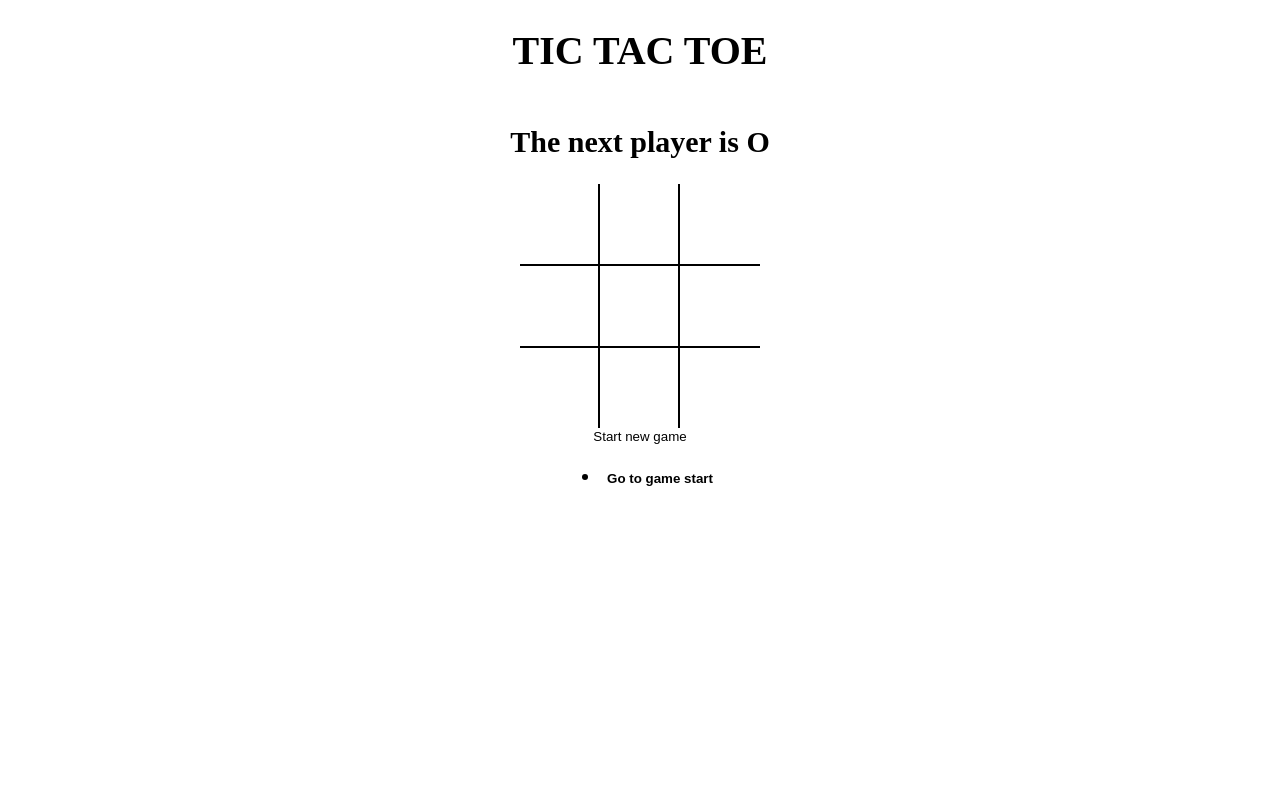
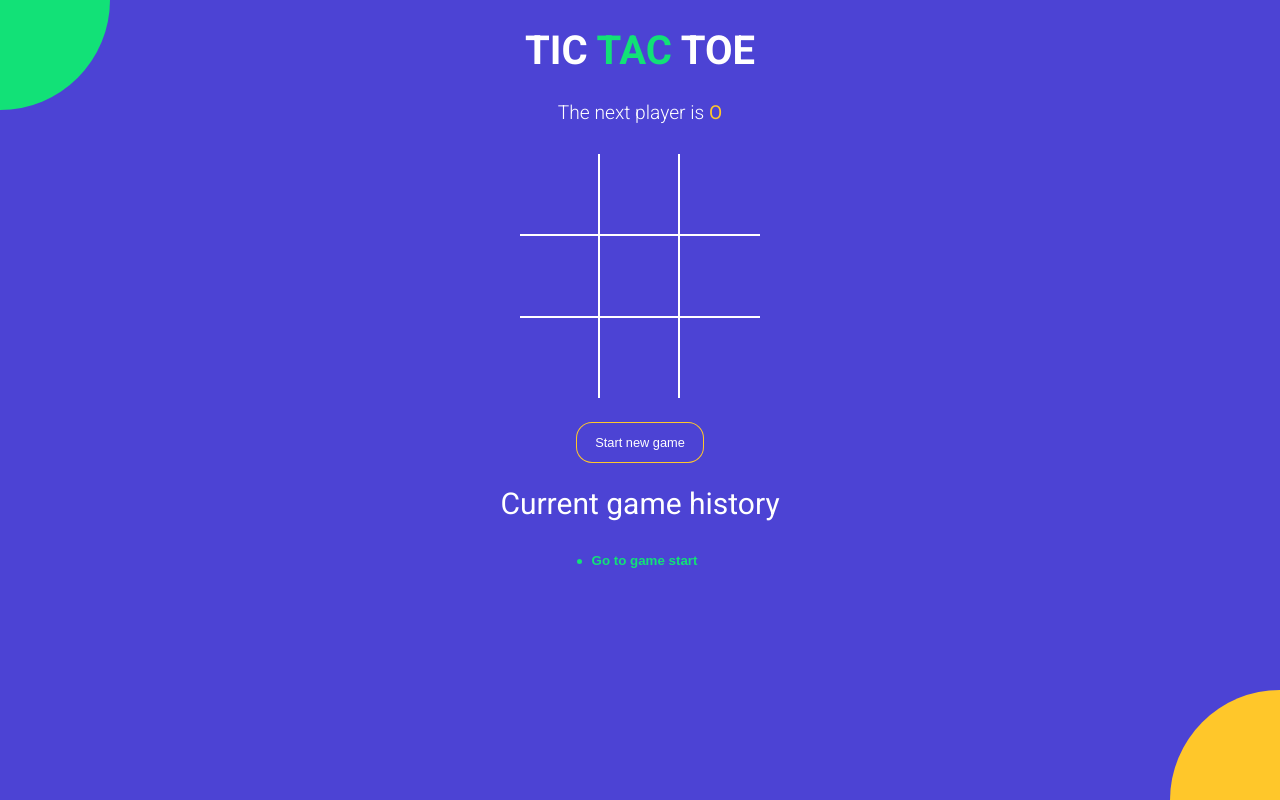
Before and after one commit to perunon/tictactoe, a React (Vite) app: page / in a window 1280 px wide. Built offline with nearby package versions, Linux system fonts and the light colour scheme.

Commit message:
Style the entire app

```diff
--- a/index.html
+++ b/index.html
@@ -1,7 +1,14 @@
 <!DOCTYPE html>
 <html>
   <head>
-    <title>React Vite Micro App</title>
+    <meta charset="UTF-8" />
+    <meta name="viewport" content="width=device-width, initial-scale=1.0" />
+    <meta http-equiv="X-UA-Compatible" content="ie=edge" />
+    <link
+      href="https://fonts.googleapis.com/css?family=Roboto:300,400,700&display=swap"
+      rel="stylesheet"
+    />
+    <title>TIC TAC TOE</title>
   </head>
   <body>
     <div id="root"></div>
--- a/src/App.jsx
+++ b/src/App.jsx
@@ -46,17 +46,25 @@
 
   return (
     <div className="app">
-      <h1>TIC TAC TOE</h1>
+      <h1>
+        TIC <span className="text-green"> TAC </span> TOE
+      </h1>
       <StatusMessage winner={winner} current={current} />
       <Board
         squares={current.squares}
         handleSquareClick={handleSquareClick}
         winningSquares={winningSquares}
       />
-      <button type="button" onClick={onNewGame}>
+      <button
+        type="button"
+        onClick={onNewGame}
+        className={`btn-reset ${winner ? 'active' : ''}`}
+      >
         Start new game
       </button>
+      <h2 style={{ fontWeight: 'normal' }}>Current game history</h2>
       <History history={history} moveTo={moveTo} currentMove={currentMove} />
+      <div className="bg-balls" />
     </div>
   );
 };
--- a/src/components/History.jsx
+++ b/src/components/History.jsx
@@ -2,12 +2,13 @@
 
 const History = ({ history, moveTo, currentMove }) => {
   return (
-    <ul>
+    <div className="history-wrapper">
+      <ul className="history">
         {history.map((_, move) => {
           return (
             <li key={move}>
               <button
-              style={{ fontWeight: move === currentMove ? 'bold' : 'normal' }}
+                className={`btn-move ${move === currentMove ? 'active' : ''}`}
                 type="button"
                 onClick={() => moveTo(move)}
               >
@@ -17,6 +18,7 @@
           );
         })}
       </ul>
+    </div>
   );
 };
 
--- a/src/components/Square.jsx
+++ b/src/components/Square.jsx
@@ -4,12 +4,10 @@
   return (
     <button
       type="button"
-      className="square"
       onClick={onClick}
-      style={{
-        backgroundColor: isWinningSquare ? 'lightgreen' : 'none',
-        fontWeight: isWinningSquare ? 'bold' : 'normal',
-      }}
+      className={`square ${isWinningSquare ? 'winning' : ''} ${
+        value === 'X' ? 'text-green' : 'text-orange'
+      }`}
     >
       {value}
     </button>
--- a/src/components/StatusMessage.jsx
+++ b/src/components/StatusMessage.jsx
@@ -7,13 +7,30 @@
   //     : `The next player is ${current.isXNext ? 'X' : 'O'}`;
 
   return (
-    <h2>
-      {winner && `Winner is ${winner}`}
-      {!winner &&
-        !noMovesLeft &&
-        `The next player is ${current.isXNext ? 'X' : 'O'}`}
-      {!winner && noMovesLeft && `X and O tied`}
-    </h2>
+    <div className="status-message">
+      {winner && (
+        <>
+          Winner is{' '}
+          <span className={winner === 'X' ? 'text-green' : 'text-orange'}>
+            {winner}
+          </span>
+        </>
+      )}
+      {!winner && !noMovesLeft && (
+        <>
+          The next player is{' '}
+          <span className={current.isXNext ? 'text-green' : 'text-orange'}>
+            {current.isXNext ? 'X' : 'O'}
+          </span>
+        </>
+      )}
+      {!winner && noMovesLeft && (
+        <>
+          <span className="text-green">X</span> and{' '}
+          <span className="text-orange"> O</span> tied
+        </>
+      )}
+    </div>
   );
 };
 
--- a/src/styles/root.scss
+++ b/src/styles/root.scss
@@ -1,4 +1,11 @@
+$green: #12e177;
+$orange: #ffc72a;
+$blue: #4c43d4;
+
 body {
+  font-family: 'Roboto', sans-serif;
+  background-color: $blue;
+  color: #fff;
   padding: 0;
   margin: 0;
 }
@@ -19,18 +26,83 @@
   align-items: center;
 }
 
+.text-green {
+  color: $green;
+}
+
+.text-orange {
+  color: $orange;
+}
+
+.history-wrapper {
+  width: 300px;
+  text-align: center;
+  margin-bottom: 20px;
+  .history {
+    display: inline-block;
+    padding: 0;
+    margin: 0;
+    li {
+      list-style: none;
+      text-align: left;
+      &:before {
+        content: '';
+        border-radius: 50%;
+        display: inline-block;
+        height: 5px;
+        width: 5px;
+        background-color: $green;
+        margin-right: 4px;
+        margin-bottom: 1px;
+      }
+
+      .btn-move {
+        color: #fff;
+        &.active {
+          font-weight: bold;
+          color: $green;
+        }
+      }
+    }
+  }
+}
+
+.status-message {
+  margin-bottom: 30px;
+  font-size: 1.2rem;
+  font-weight: lighter;
+  span {
+    font-weight: normal;
+  }
+}
+
+.btn-reset {
+  font-size: 0.8rem;
+  color: #fff;
+  border-radius: 15px;
+  padding: 12px 18px;
+  margin-top: 25px;
+  transition: all 0.2s;
+  background-color: $blue;
+  box-shadow: 0px 0px 0px 1px $orange;
+  &.active {
+    background-color: $orange;
+    box-shadow: none;
+  }
+}
+
 .board {
   .board-row {
     display: flex;
     flex-direction: row;
-    border-bottom: 2px solid #000;
+    border-bottom: 2px solid #fff;
     &:last-child {
       border-bottom: none;
     }
     .square {
       width: 80px;
       height: 80px;
-      border-right: 2px solid #000;
+      border-right: 2px solid #fff;
       font-size: 2.5rem;
       padding: 0;
       overflow: hidden;
@@ -38,6 +110,63 @@
       &:last-child {
         border-right: none;
       }
+      &.winning {
+        animation: scaleText 1.4s infinite;
+        @keyframes scaleText {
+          0% {
+            transform: 2.5rem;
+          }
+          50% {
+            font-size: 3.5rem;
+          }
+          100% {
+            font-size: 2.5rem;
+          }
+        }
+      }
     }
   }
 }
+
+.bg-balls {
+  position: fixed;
+  top: 0;
+  left: 0;
+  right: 0;
+  bottom: 0;
+  min-width: 100%;
+  z-index: -1;
+
+  &:before,
+  &:after {
+    content: '';
+    position: absolute;
+    width: 150px;
+    height: 150px;
+    border-radius: 50%;
+  }
+
+  &:before {
+    background-color: $orange;
+    right: -75px;
+    bottom: -75px;
+    @media screen and (min-width: 476px) {
+      width: 220px;
+      height: 220px;
+      right: -110px;
+      bottom: -110px;
+    }
+  }
+
+  &:after {
+    background-color: $green;
+    top: -75px;
+    left: -75px;
+    @media screen and (min-width: 476px) {
+      width: 220px;
+      height: 220px;
+      top: -110px;
+      left: -110px;
+    }
+  }
+}
```
Lines whose indentation alone changed are shown as unchanged.
